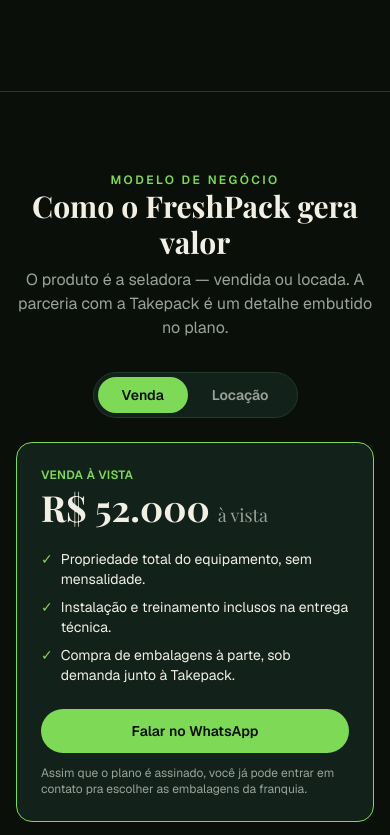
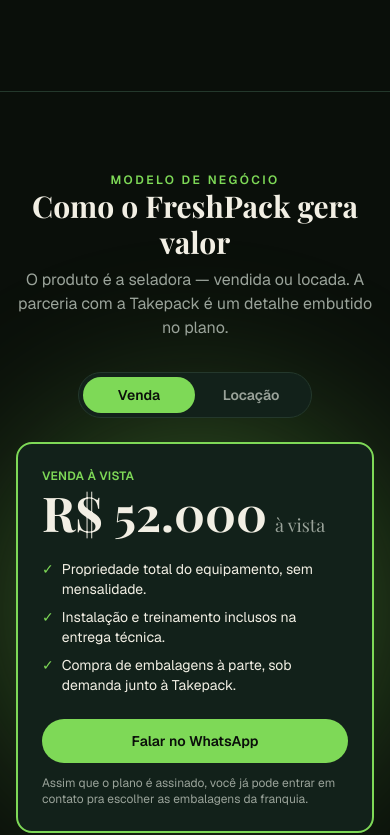
Before and after one commit to TThiagoSSoares/Projeto-Gali, a Next.js app: page / in a window 390 px wide. Shown: the part 8215-9050 px from the top of the page. Built offline with nearby package versions, Linux system fonts and the light colour scheme; a web font is replaced by a local one.

Commit message:
Make Negocio section stand out: count-up price animation, sliding toggle, pulsing spotlight glow

```diff
--- a/src/app/globals.css
+++ b/src/app/globals.css
@@ -88,9 +88,75 @@
   animation: hero-in 0.9s cubic-bezier(0.16, 1, 0.3, 1) forwards;
 }
 
+@keyframes spotlight-pulse {
+  0%,
+  100% {
+    opacity: 0.35;
+    transform: translate(-50%, -50%) scale(1);
+  }
+  50% {
+    opacity: 0.55;
+    transform: translate(-50%, -50%) scale(1.15);
+  }
+}
+
+.negocio-spotlight {
+  position: absolute;
+  top: 50%;
+  left: 50%;
+  width: 130%;
+  aspect-ratio: 1;
+  transform: translate(-50%, -50%);
+  border-radius: 9999px;
+  background: radial-gradient(circle, var(--color-accent) 0%, transparent 70%);
+  filter: blur(60px);
+  pointer-events: none;
+  animation: spotlight-pulse 5s ease-in-out infinite;
+}
+
+@keyframes border-glow {
+  0%,
+  100% {
+    box-shadow: 0 0 0px 0px color-mix(in srgb, var(--color-accent) 55%, transparent);
+  }
+  50% {
+    box-shadow: 0 0 40px 4px color-mix(in srgb, var(--color-accent) 55%, transparent);
+  }
+}
+
+.glow-pulse {
+  animation: border-glow 3.2s ease-in-out infinite;
+}
+
+@keyframes shine-sweep {
+  0% {
+    transform: translateX(-120%) skewX(-20deg);
+  }
+  100% {
+    transform: translateX(220%) skewX(-20deg);
+  }
+}
+
+.shine-sweep::after {
+  content: "";
+  position: absolute;
+  inset: 0;
+  background: linear-gradient(
+    100deg,
+    transparent 20%,
+    color-mix(in srgb, var(--color-accent) 25%, transparent) 50%,
+    transparent 80%
+  );
+  animation: shine-sweep 3.5s ease-in-out infinite;
+  pointer-events: none;
+}
+
 @media (prefers-reduced-motion: reduce) {
   .ambient-orb,
-  .hero-animate {
+  .hero-animate,
+  .negocio-spotlight,
+  .glow-pulse,
+  .shine-sweep::after {
     animation: none !important;
     opacity: 1 !important;
     transform: none !important;
--- a/src/components/sections/Negocio.tsx
+++ b/src/components/sections/Negocio.tsx
@@ -1,18 +1,43 @@
 "use client";
 
-import { useState } from "react";
+import { useEffect, useState } from "react";
 import { ofertas, citacaoNegocio, notaContato, contato, disclaimer } from "@/data/negocio";
 import { Reveal } from "@/components/Reveal";
+
+function useCountUp(target: number, duration = 900) {
+  const [value, setValue] = useState(0);
+
+  useEffect(() => {
+    let start: number | null = null;
+    let raf: number;
+
+    function step(timestamp: number) {
+      if (start === null) start = timestamp;
+      const progress = Math.min((timestamp - start) / duration, 1);
+      const eased = 1 - Math.pow(1 - progress, 3);
+      setValue(Math.round(target * eased));
+      if (progress < 1) raf = requestAnimationFrame(step);
+    }
+
+    raf = requestAnimationFrame(step);
+    return () => cancelAnimationFrame(raf);
+  }, [target, duration]);
+
+  return value;
+}
 
 export function Negocio() {
   const [modo, setModo] = useState<"venda" | "locacao">("venda");
   const oferta = ofertas[modo];
+  const contador = useCountUp(oferta.valor);
 
   const whatsappHref = `https://wa.me/${contato.whatsapp}?text=${encodeURIComponent(contato.mensagem)}`;
 
   return (
-    <section id="negocio" className="border-t border-panel-border px-4 py-20">
-      <div className="mx-auto max-w-4xl">
+    <section id="negocio" className="relative overflow-hidden border-t border-panel-border px-4 py-20">
+      <div className="negocio-spotlight" />
+
+      <div className="relative mx-auto max-w-4xl">
         <Reveal className="text-center">
           <p className="text-xs font-semibold uppercase tracking-[0.2em] text-accent">
             Modelo de negócio
@@ -27,15 +52,19 @@
         </Reveal>
 
         <Reveal delay={100} className="mt-8 flex justify-center">
-          <div className="inline-flex rounded-full border border-panel-border bg-panel p-1">
+          <div className="relative inline-flex rounded-full border border-panel-border bg-panel p-1">
+            <span
+              aria-hidden
+              className={`absolute inset-y-1 left-1 w-[calc(50%-4px)] rounded-full bg-accent transition-transform duration-300 ease-out ${
+                modo === "locacao" ? "translate-x-[calc(100%+4px)]" : "translate-x-0"
+              }`}
+            />
             {(["venda", "locacao"] as const).map((key) => (
               <button
                 key={key}
                 onClick={() => setModo(key)}
-                className={`rounded-full px-6 py-2 text-sm font-semibold transition ${
-                  modo === key
-                    ? "bg-accent text-background"
-                    : "text-muted hover:text-foreground"
+                className={`relative z-10 w-28 rounded-full px-6 py-2 text-sm font-semibold transition-colors ${
+                  modo === key ? "text-background" : "text-muted hover:text-foreground"
                 }`}
               >
                 {ofertas[key].label}
@@ -46,13 +75,13 @@
 
         <Reveal
           delay={180}
-          className="mt-6 rounded-2xl border border-accent bg-panel p-6 sm:p-8"
+          className="glow-pulse shine-sweep relative mt-6 overflow-hidden rounded-2xl border-2 border-accent bg-panel p-6 sm:p-8"
         >
           <p className="text-xs font-semibold uppercase tracking-wide text-accent">
             {oferta.label === "Venda" ? "Venda à vista" : "Locação — plano anual"}
           </p>
-          <p className="mt-1 font-heading text-4xl font-bold">
-            {oferta.preco}
+          <p className="mt-1 font-heading text-5xl font-bold tabular-nums sm:text-6xl">
+            R$ {contador.toLocaleString("pt-BR")}
             {oferta.periodo && (
               <span className="ml-2 text-lg font-normal text-muted">
                 {oferta.periodo}
--- a/src/data/negocio.ts
+++ b/src/data/negocio.ts
@@ -7,6 +7,7 @@
 
 export type Oferta = {
   label: string;
+  valor: number;
   preco: string;
   periodo?: string;
   detalhe?: string;
@@ -16,6 +17,7 @@
 export const ofertas: Record<"venda" | "locacao", Oferta> = {
   venda: {
     label: "Venda",
+    valor: 52000,
     preco: "R$ 52.000",
     periodo: "à vista",
     bullets: [
@@ -26,6 +28,7 @@
   },
   locacao: {
     label: "Locação",
+    valor: 3500,
     preco: "R$ 3.500",
     periodo: "/mês",
     detalhe: "Total R$ 42.000/ano · fidelidade de 12 meses",
```
